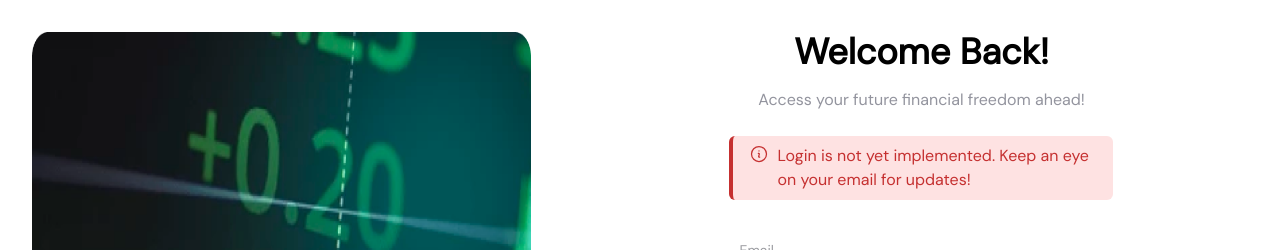
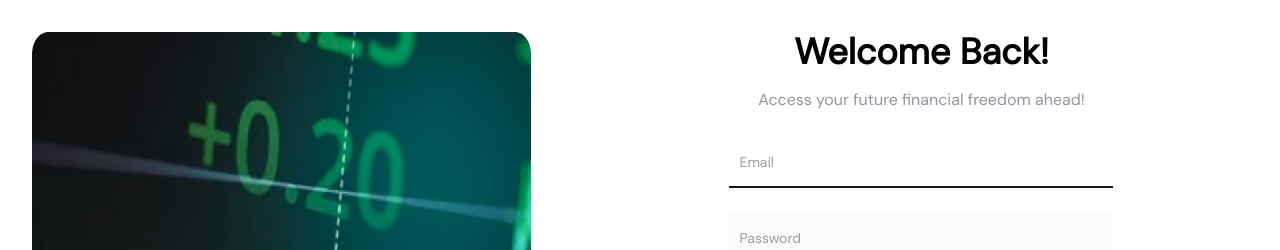
Before and after one commit to capitalizelearning/frontend, a React (Vite) app: page /login in a window 1280 px wide. Shown: the top 250 px of the page. Built offline with nearby package versions, Linux system fonts and the light colour scheme.

Commit message:
Refactor Login component layout and remove default error message

```diff
--- a/src/pages/auth/Login.jsx
+++ b/src/pages/auth/Login.jsx
@@ -10,7 +10,7 @@ export default function Login() {
 
     const [username, setUsername] = React.useState("");
     const [password, setPassword] = React.useState("");
-    const [error, setError] = React.useState("Login is not yet implemented. Keep an eye on your email for updates!");
+    const [error, setError] = React.useState("");
 
     React.useEffect(() => {
         // Bypass login on mount if already authenticated
@@ -34,8 +34,8 @@ export default function Login() {
     }
 
     return (
-        <div className="container min-h-screen mx-auto flex flex-col items-center justify-center overflow-x-hidden dark:bg-[#0F0F0F] dark:text-[#FBFBFB]">
-            <div className="flex flex-col md:flex-row overflow-hidden gap-16 p-8">
+        <div className="min-h-screen  flex flex-col items-center justify-center overflow-x-hidden dark:bg-[#0F0F0F] dark:text-[#FBFBFB]">
+            <div className="flex flex-col md:flex-row overflow-hidden gap-16 p-8 container mx-auto ">
                 <div className="hidden md:block">
                     <img
                         src={ImgSrc}
@@ -73,7 +73,9 @@ export default function Login() {
                                                 d="m11.25 11.25.041-.02a.75.75 0 0 1 1.063.852l-.708 2.836a.75.75 0 0 0 1.063.853l.041-.021M21 12a9 9 0 1 1-18 0 9 9 0 0 1 18 0Zm-9-3.75h.008v.008H12V8.25Z"
                                             />
                                         </svg>
-                                        <span className="dark:text-[#FBFBFB">{error}</span>
+                                        <span className="dark:text-[#FBFBFB">
+                                            {error}
+                                        </span>
                                     </li>
                                 </ul>
                             )}
```
